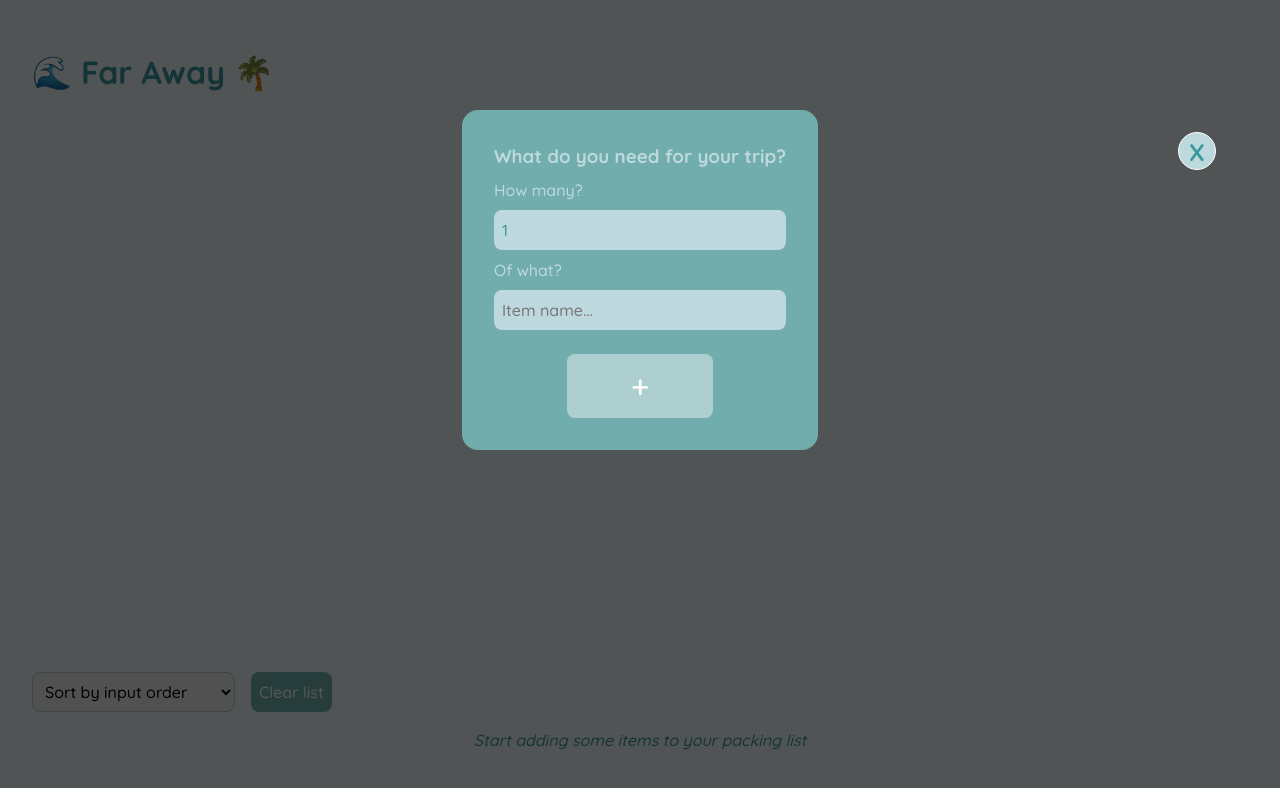
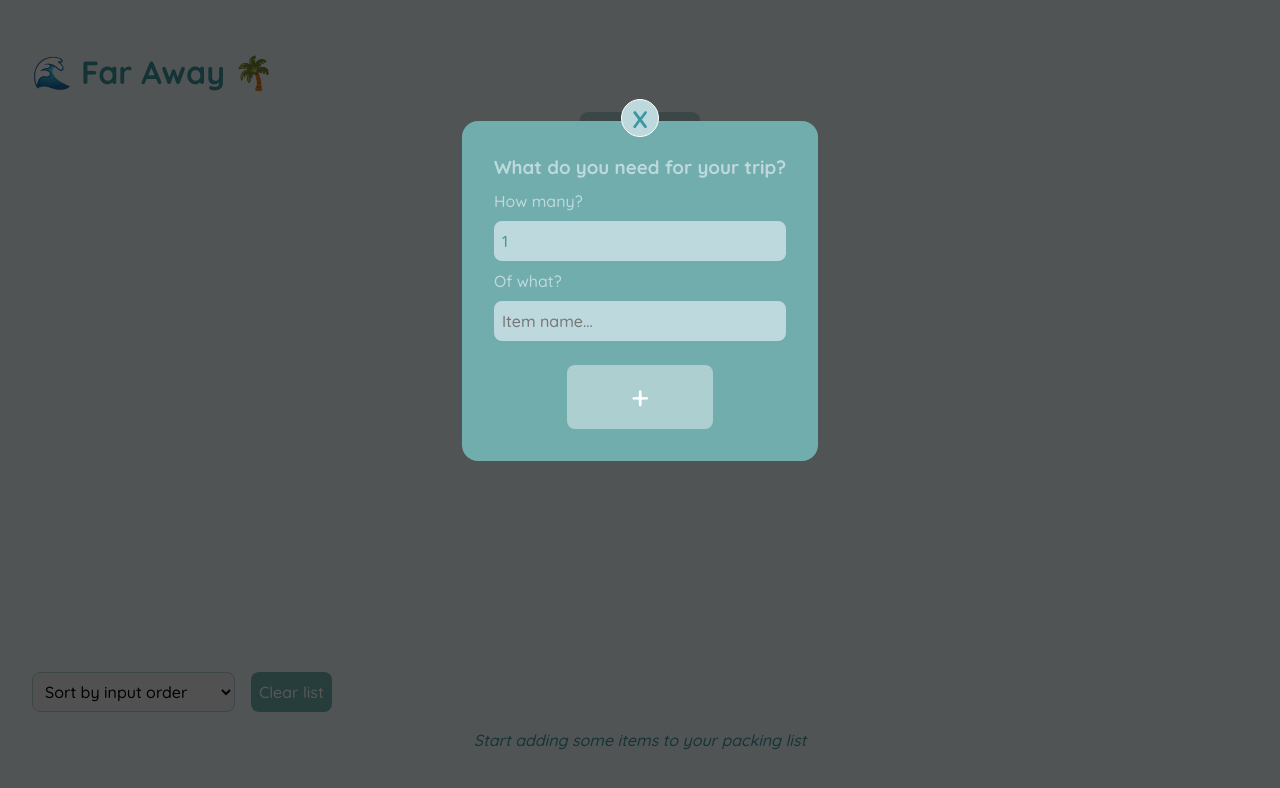
Before and after one commit to dambus/travel-list-restyle, a React (Create React App) app: page / in a window 1280 px wide. Both pictures are taken after a click on the button "+ Item". Shown: the top 788 px of the page. Built offline with nearby package versions, Linux system fonts and the light colour scheme.

Commit message:
test update

```diff
--- a/src/sass/_Modal.scss
+++ b/src/sass/_Modal.scss
@@ -9,7 +9,7 @@
 }
 
 .modal-body {
-  position: relative;
+  // position: relative;
   max-height: 50%;
   padding: 2rem;
   // border: 1px solid red;
@@ -29,9 +29,9 @@
   }
 
   .modal-close-btn {
-    position: absolute;
-    top: -28px;
-    right: 2rem;
+    position: relative;
+    // top: -28px;
+    // right: 2rem;
     font-size: 1.5rem;
     color: $color-text;
     background-color: $color-acc-light;
```
